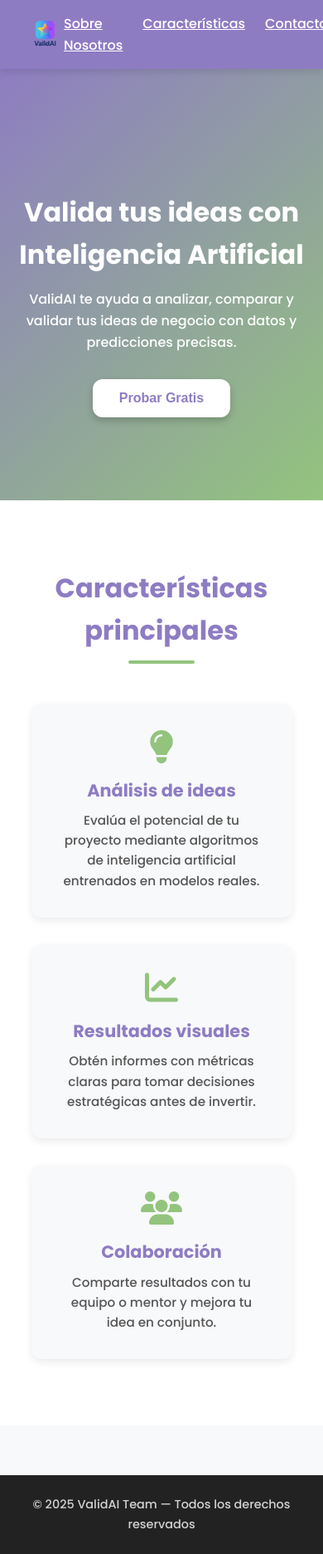
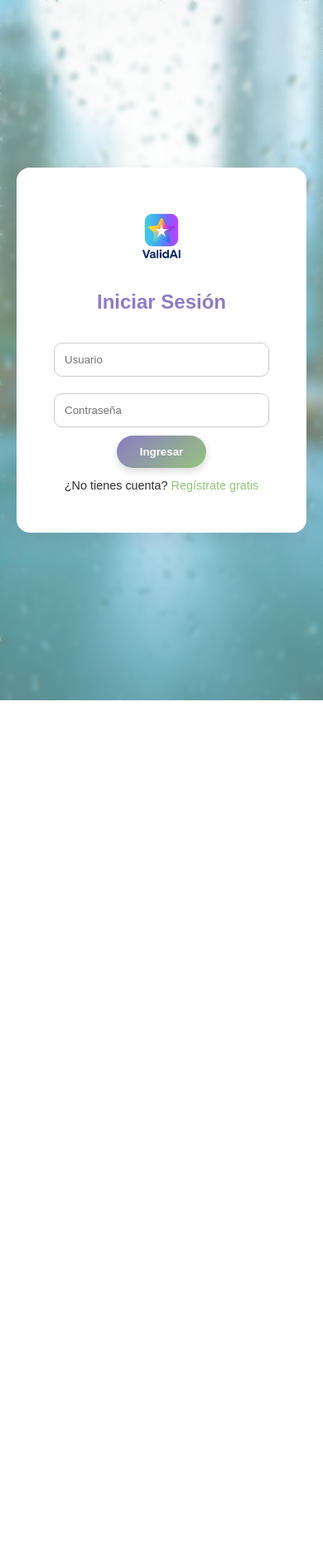
Before and after one commit to ValidAI-Team/validai_app, a plain HTML site: page public/index.html in a window 390 px wide. Shown: the whole page at 83% size. After the commit the page ends 844 px from the top, so only its background shows below. Drawn offline with Linux system fonts and the light colour scheme.

```diff
--- /dev/null
+++ b/public/assets/scripts/dashboard.js
@@ -0,0 +1,2 @@
+// Aquí puedes agregar funciones del dashboard si las necesitas
+console.log("Dashboard cargado correctamente");
--- a/public/assets/scripts/main.js
+++ b/public/assets/scripts/main.js
@@ -1,7 +1,32 @@
-document.addEventListener("DOMContentLoaded", () => {
-  const button = document.querySelector(".cta-btn");
+// LOGIN
+const loginForm = document.getElementById("login-form");
+if (loginForm) {
+  loginForm.addEventListener("submit", e => {
+    e.preventDefault();
+    const user = document.getElementById("username").value;
+    const pass = document.getElementById("password").value;
 
-  button.addEventListener("click", () => {
-    alert("Gracias por tu interés en ValidAI. Muy pronto podrás validar tus ideas.");
+    if (user === "admin" && pass === "1234") {
+      localStorage.setItem("loggedIn", "true");
+      window.location.href = "dashboard.html";
+    } else {
+      alert("Usuario o contraseña incorrectos.");
+    }
   });
-});
+}
+
+// PROTECCIÓN DE RUTAS
+if (window.location.pathname.includes("dashboard") || window.location.pathname.includes("analysis")) {
+  if (!localStorage.getItem("loggedIn")) {
+    window.location.href = "index.html";
+  }
+}
+
+// LOGOUT
+const logout = document.getElementById("logout");
+if (logout) {
+  logout.addEventListener("click", () => {
+    localStorage.removeItem("loggedIn");
+    window.location.href = "index.html";
+  });
+}
--- a/public/assets/styles/styles.css
+++ b/public/assets/styles/styles.css
@@ -1,235 +1,173 @@
-/* =========================================================
-   ESTILOS BASE - VALIDAI LANDING PAGE
-   ========================================================= */
 :root {
-  --primary: #8e7cc3;
-  --secondary: #93c47d;
-  --text-dark: #333;
-  --text-light: #fff;
-  --bg-light: #f8f9fb;
-  --bg-dark: #222;
-  --radius: 12px;
-  --transition: all 0.3s ease;
+  --purple: #8e7cc3;
+  --green: #93c47d;
+  --bg: #f8f8fc;
+  --text-dark: #2e2e2e;
+  --text-light: #777;
+  --white: #fff;
+  --radius: 16px;
+  --shadow: 0 8px 20px rgba(0,0,0,0.08);
+  --gradient: linear-gradient(135deg, var(--purple), var(--green));
 }
 
 * {
   margin: 0;
   padding: 0;
   box-sizing: border-box;
+  font-family: 'Poppins', sans-serif;
 }
 
 body {
-  font-family: 'Poppins', sans-serif;
+  background-color: var(--bg);
   color: var(--text-dark);
-  background-color: var(--bg-light);
   line-height: 1.6;
-  scroll-behavior: smooth;
 }
 
-/* =========================================================
-   HEADER
-   ========================================================= */
-.header {
-  position: fixed;
-  top: 0;
-  left: 0;
-  width: 100%;
-  background-color: var(--primary);
-  color: var(--text-light);
-  z-index: 100;
-  box-shadow: 0 4px 8px rgba(0,0,0,0.1);
+/* ======================================================
+   BOTONES
+   ====================================================== */
+.btn {
+  background: var(--gradient);
+  color: white;
+  border: none;
+  padding: 12px 28px;
+  border-radius: 30px;
+  cursor: pointer;
+  font-weight: 600;
+  transition: all 0.3s ease;
+  box-shadow: 0 4px 10px rgba(0,0,0,0.15);
 }
 
-.header .container {
+.btn:hover {
+  transform: translateY(-3px);
+  box-shadow: 0 6px 15px rgba(0,0,0,0.25);
+}
+
+/* ======================================================
+   LOGIN PAGE
+   ====================================================== */
+.login-body {
+  height: 100vh;
+  display: flex;
+  justify-content: center;
+  align-items: center;
+  background:
+    linear-gradient(rgba(255, 255, 255, 0.35), rgba(255, 255, 255, 0.35)),
+    url('../images/hero-bg.jpg') center/cover no-repeat;
+  backdrop-filter: blur(3px);
+  animation: fadeIn 1s ease;
+}
+
+.login-container {
+  background: var(--white);
+  width: 350px;
+  padding: 45px;
+  border-radius: var(--radius);
+  text-align: center;
+  box-shadow: var(--shadow);
+  animation: fadeInUp 0.8s ease;
+}
+
+.login-container .logo {
+  width: 80px;
+  margin-bottom: 10px;
+}
+
+.login-container h2 {
+  color: var(--purple);
+  margin-bottom: 20px;
+}
+
+.login-container input {
+  width: 100%;
+  padding: 12px;
+  margin: 10px 0;
+  border: 1px solid #ccc;
+  border-radius: 10px;
+  transition: 0.3s;
+}
+
+.login-container input:focus {
+  border-color: var(--purple);
+  outline: none;
+}
+
+.login-container .note {
+  font-size: 0.9rem;
+  margin-top: 10px;
+}
+
+.login-container a {
+  color: var(--green);
+  text-decoration: none;
+}
+
+.login-container a:hover {
+  text-decoration: underline;
+}
+
+/* ======================================================
+   NAVBAR
+   ====================================================== */
+.navbar {
   display: flex;
   justify-content: space-between;
   align-items: center;
-  padding: 1rem 2rem;
-  max-width: 1200px;
-  margin: auto;
+  background: var(--white);
+  padding: 15px 40px;
+  box-shadow: var(--shadow);
+  position: sticky;
+  top: 0;
+  z-index: 10;
 }
 
-.logo {
-  height: 45px;
-  transition: transform 0.3s;
+.logo-section {
+  display: flex;
+  align-items: center;
+  gap: 10px;
 }
 
-.logo:hover {
-  transform: scale(1.05);
+.logo-small {
+  width: 45px;
 }
 
-nav ul {
-  list-style: none;
-  display: flex;
-  gap: 1.5rem;
+.navbar h1 {
+  color: var(--purple);
+  font-size: 1.4rem;
 }
 
-nav a {
-  color: var(--text-light);
+.navbar a {
+  text-decoration: none;
+  color: var(--text-dark);
+  margin-left: 25px;
   font-weight: 500;
-  transition: var(--transition);
+  transition: 0.2s;
 }
 
-nav a:hover {
-  color: var(--secondary);
+.navbar a:hover {
+  color: var(--green);
 }
 
-/* =========================================================
-   HERO SECTION
-   ========================================================= */
-.hero {
-  background: linear-gradient(135deg, var(--primary), var(--secondary));
-  color: var(--text-light);
+/* ======================================================
+   FOOTER
+   ====================================================== */
+footer {
+  background: var(--purple);
+  color: white;
   text-align: center;
-  padding: 160px 20px 100px;
-  margin-top: 70px;
+  padding: 15px;
+  font-size: 0.9rem;
 }
 
-.hero-content h1 {
-  font-size: 2.8rem;
-  margin-bottom: 1rem;
-  animation: fadeInDown 1s ease-in-out;
-}
-
-.hero-content p {
-  font-size: 1.2rem;
-  max-width: 700px;
-  margin: 0 auto 2rem;
-  animation: fadeInUp 1s ease-in-out;
-}
-
-.cta-btn {
-  background-color: var(--text-light);
-  color: var(--primary);
-  border: none;
-  padding: 14px 32px;
-  font-size: 1rem;
-  border-radius: var(--radius);
-  cursor: pointer;
-  transition: var(--transition);
-  font-weight: 600;
-  box-shadow: 0 4px 10px rgba(0,0,0,0.2);
-}
-
-.cta-btn:hover {
-  background-color: var(--secondary);
-  color: var(--text-light);
-  transform: translateY(-2px);
-}
-
-/* =========================================================
-   FEATURES SECTION
-   ========================================================= */
-.features {
-  background-color: #fff;
-  padding: 80px 20px;
-  text-align: center;
-}
-
-.features h2 {
-  font-size: 2rem;
-  color: var(--primary);
-  margin-bottom: 3rem;
-  position: relative;
-}
-
-.features h2::after {
-  content: "";
-  display: block;
-  width: 80px;
-  height: 4px;
-  background: var(--secondary);
-  margin: 10px auto;
-  border-radius: 2px;
-}
-
-.features-container {
-  display: flex;
-  flex-wrap: wrap;
-  justify-content: center;
-  gap: 2rem;
-  max-width: 1200px;
-  margin: 0 auto;
-}
-
-.feature {
-  background-color: var(--bg-light);
-  padding: 2rem;
-  border-radius: var(--radius);
-  width: 300px;
-  box-shadow: 0 4px 10px rgba(0,0,0,0.08);
-  transition: var(--transition);
-}
-
-.feature:hover {
-  transform: translateY(-8px);
-  box-shadow: 0 6px 14px rgba(0,0,0,0.12);
-}
-
-.feature i {
-  font-size: 2.5rem;
-  color: var(--secondary);
-  margin-bottom: 1rem;
-}
-
-.feature h3 {
-  color: var(--primary);
-  font-size: 1.3rem;
-  margin-bottom: 0.5rem;
-}
-
-.feature p {
-  font-size: 0.95rem;
-  color: #555;
-}
-
-/* =========================================================
-   FOOTER
-   ========================================================= */
-footer {
-  background-color: var(--bg-dark);
-  color: var(--text-light);
-  text-align: center;
-  padding: 1.5rem 1rem;
-  font-size: 0.9rem;
-  margin-top: 60px;
-}
-
-footer p {
-  opacity: 0.8;
-}
-
-/* =========================================================
+/* ======================================================
    ANIMACIONES
-   ========================================================= */
-@keyframes fadeInDown {
-  from { opacity: 0; transform: translateY(-30px); }
-  to { opacity: 1; transform: translateY(0); }
+   ====================================================== */
+@keyframes fadeIn {
+  from { opacity: 0; transform: scale(0.98); }
+  to { opacity: 1; transform: scale(1); }
 }
 
 @keyframes fadeInUp {
-  from { opacity: 0; transform: translateY(30px); }
+  from { opacity: 0; transform: translateY(20px); }
   to { opacity: 1; transform: translateY(0); }
 }
-
-/* =========================================================
-   RESPONSIVE DESIGN
-   ========================================================= */
-@media (max-width: 900px) {
-  .hero-content h1 {
-    font-size: 2rem;
-  }
-
-  .hero-content p {
-    font-size: 1rem;
-  }
-
-  .features-container {
-    flex-direction: column;
-    align-items: center;
-  }
-
-  .feature {
-    width: 90%;
-  }
-}
--- a/public/index.html
+++ b/public/index.html
@@ -1,60 +1,24 @@
 <!DOCTYPE html>
 <html lang="es">
 <head>
-  <meta charset="UTF-8" />
-  <meta name="viewport" content="width=device-width, initial-scale=1.0" />
-  <title>ValidAI - Valida tus ideas con Inteligencia Artificial</title>
+  <meta charset="UTF-8">
+  <meta name="viewport" content="width=device-width, initial-scale=1.0">
+  <title>ValidAI | Iniciar Sesión</title>
+  <link rel="icon" href="./favicon.ico">
   <link rel="stylesheet" href="./assets/styles/styles.css">
-  <link rel="icon" href="./favicon.ico" />
-  <script defer src="./assets/scripts/main.js"></script>
-  <link href="https://fonts.googleapis.com/css2?family=Poppins:wght@300;500;700&display=swap" rel="stylesheet">
-  <script src="https://kit.fontawesome.com/a076d05399.js" crossorigin="anonymous"></script>
 </head>
-<body>
-  <header class="header">
-    <div class="container">
-      <img src="./assets/images/logo.png" alt="ValidAI logo" class="logo">
-      <nav>
-        <ul>
-          <li><a href="#about">Sobre Nosotros</a></li>
-          <li><a href="#features">Características</a></li>
-          <li><a href="#contact">Contacto</a></li>
-        </ul>
-      </nav>
-    </div>
-  </header>
+<body class="login-body">
+  <div class="login-container">
+    <img src="./assets/images/logo.png" alt="ValidAI" class="logo">
+    <h2>Iniciar Sesión</h2>
+    <form id="login-form">
+      <input type="text" id="username" placeholder="Usuario" required>
+      <input type="password" id="password" placeholder="Contraseña" required>
+      <button type="submit" class="btn">Ingresar</button>
+    </form>
+    <p class="note">¿No tienes cuenta? <a href="#">Regístrate gratis</a></p>
+  </div>
 
-  <section class="hero">
-    <div class="hero-content">
-      <h1>Valida tus ideas con Inteligencia Artificial</h1>
-      <p>ValidAI te ayuda a analizar, comparar y validar tus ideas de negocio con datos y predicciones precisas.</p>
-      <button class="cta-btn">Probar Gratis</button>
-    </div>
-  </section>
-
-  <section id="features" class="features">
-    <h2>Características principales</h2>
-    <div class="features-container">
-      <div class="feature">
-        <i class="fas fa-lightbulb"></i>
-        <h3>Análisis de ideas</h3>
-        <p>Evalúa el potencial de tu proyecto mediante algoritmos de inteligencia artificial entrenados en modelos reales.</p>
-      </div>
-      <div class="feature">
-        <i class="fas fa-chart-line"></i>
-        <h3>Resultados visuales</h3>
-        <p>Obtén informes con métricas claras para tomar decisiones estratégicas antes de invertir.</p>
-      </div>
-      <div class="feature">
-        <i class="fas fa-users"></i>
-        <h3>Colaboración</h3>
-        <p>Comparte resultados con tu equipo o mentor y mejora tu idea en conjunto.</p>
-      </div>
-    </div>
-  </section>
-
-  <footer>
-    <p>© 2025 ValidAI Team — Todos los derechos reservados</p>
-  </footer>
+  <script src="./assets/scripts/main.js"></script>
 </body>
 </html>
```
Also changed, not shown: public/analysis.html (added, +46 -0 lines), public/assets/scripts/analysis.js (added, +19 -0 lines), public/assets/styles/analysis.css (added, +70 -0 lines), public/assets/styles/dashboard.css (added, +66 -0 lines), public/dashboard.html (added, +49 -0 lines), README.md, public/assets/images/hero-bg.jpg (added), 1 other file.
